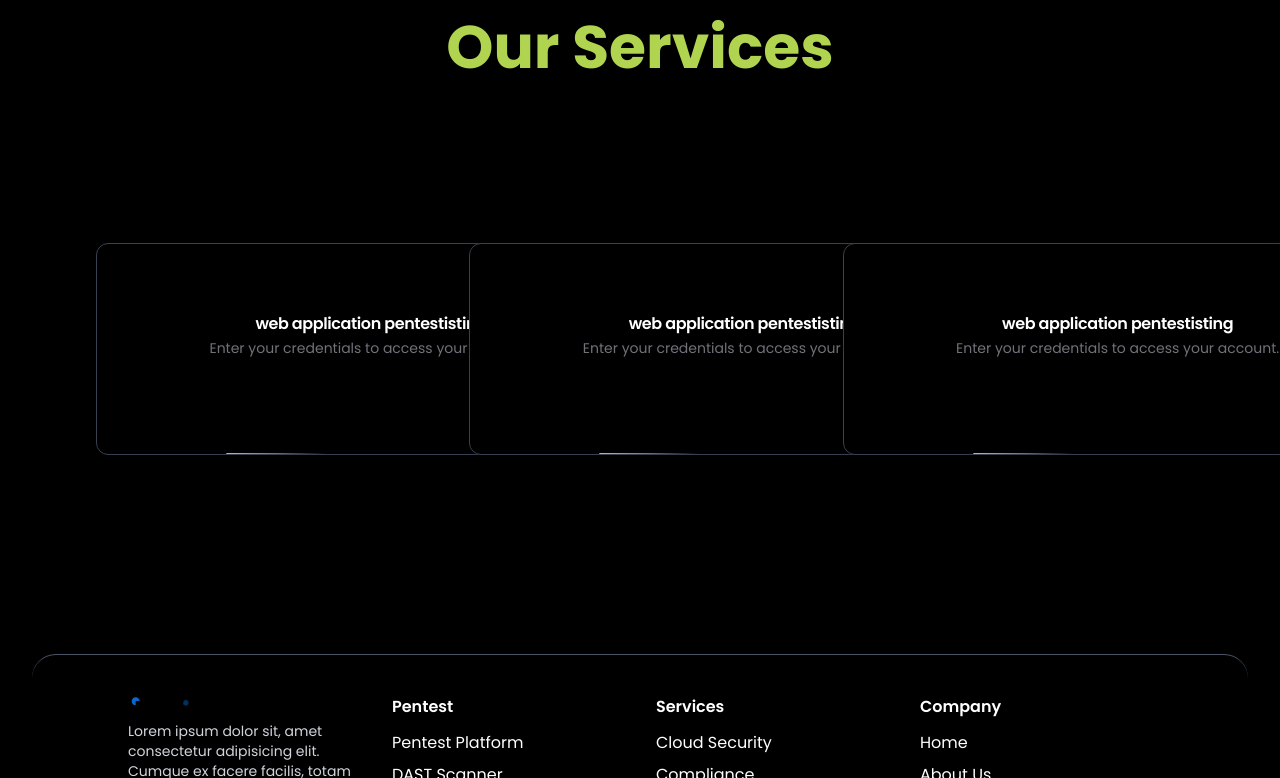
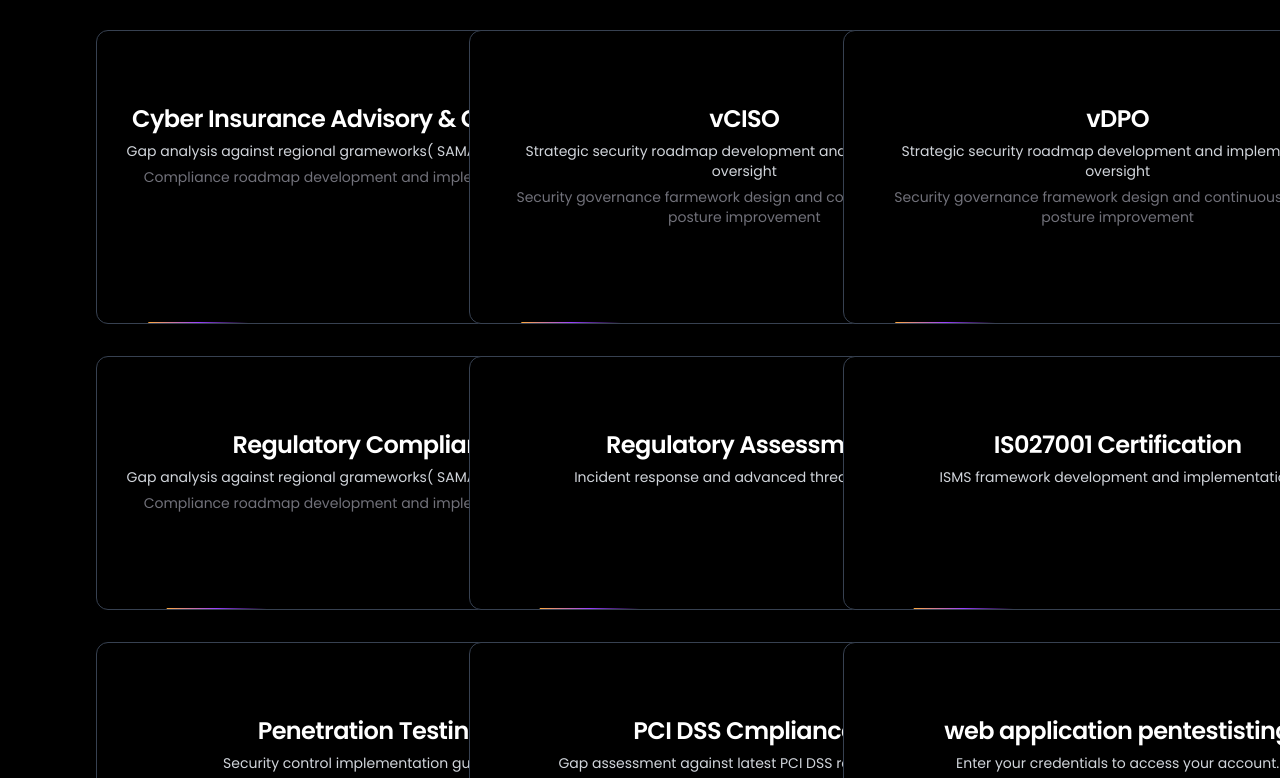
Before and after one commit to sujaykumar007/cyberprobe-X, a Next.js app: page /services in a window 1280 px wide. Shown: the part 202-980 px from the top of the page. Built offline with nearby package versions, Linux system fonts and the light colour scheme.

Commit message:
edit service card

```diff
--- a/app/custom-components/ServiceCard.tsx
+++ b/app/custom-components/ServiceCard.tsx
@@ -4,7 +4,7 @@ import {
   Card,
   CardContent,
   CardDescription,
-  CardFooter,
+
   CardHeader,
   CardTitle,
 } from "@/components/ui/card";
@@ -14,16 +14,79 @@ import {
 const services = [
   {
     id: 1,
+    name: "Cyber Insurance Advisory & Consultancy",
+    description: "Gap analysis against regional grameworks( SAMA,NESA,PDPL,CBB etc )",
+    description1: "Compliance roadmap development and implemtation guidance",
+  },
+  {
+    id: 2,
+    name: "vCISO",
+    description: "Strategic security roadmap development and implementation oversight",
+    description1:'Security governance farmework design and contionuous security posture improvement'
+  },
+  {
+    id: 3,
+    name: "vDPO",
+    description: "Strategic security roadmap development and implementaion oversight",
+    description1:'Security governance framework design and continuous security posture improvement'
+  },
+  {
+    id: 4,
+    name: "Regulatory Compliance",
+    description: "Gap analysis against regional grameworks( SAMA,NESA,PDPL,CBB etc )",
+    description1:"Compliance roadmap development and implemtation guidance"
+  },
+  {
+    id: 5,
+    name: "Regulatory Assessment",
+    description: "Incident response and advanced thread hunting",
+    descriprion1:'Evidence collection and chain of custody managment'
+  },
+  {
+    id: 6,
+    name: "IS027001 Certification",
+    description: "ISMS framework development and implementation",
+    descriprion1:"Pre-certification readliness assessment and audit support"
+  },
+  {
+    id: 7,
+    name: "Penetration Testing",
+    description: "Security control implementation guidance",
+    descriprion1:"Mitigation strategy development and execution support"
+  },
+  {
+    id: 8,
+    name: "PCI DSS Cmpliance",
+    description: "Gap assessment against latest PCI DSS requirements",
+    descriprion1:"Remediation planning and certification Preparation"
+  },
+  {
+    id: 9,
     name: "web application pentestisting",
     description: "Enter your credentials to access your account.",
   },
   {
-    id: 2,
+    id: 10,
+    name: "Cloud Penetration Testing",
+    description: "Enter your credentials to access your account.",
+  },
+  {
+    id: 11,
     name: "web application pentestisting",
     description: "Enter your credentials to access your account.",
   },
   {
-    id: 3,
+    id: 12,
+    name: "web application pentestisting",
+    description: "Enter your credentials to access your account.",
+  },
+  {
+    id: 13,
+    name: "web application pentestisting",
+    description: "Enter your credentials to access your account.",
+  },
+  {
+    id: 14,
     name: "web application pentestisting",
     description: "Enter your credentials to access your account.",
   },
@@ -36,9 +99,12 @@ export function ServiceCard() {
    { services.map((service, index) => (
       <Card className="relative w-[550px] py-12 overflow-hidden  bg-black border-opacity-35 border-gray-700">
         <CardHeader>
-          <CardTitle className="text-white">{service.name}</CardTitle>
+          <CardTitle className="text-white text-2xl">{service.name}</CardTitle>
+          <CardDescription className="text-gray-300">
+            {service.description}
+          </CardDescription>
           <CardDescription>
-            {service.description}
+            {service.description1}
           </CardDescription>
         </CardHeader>
         <CardContent>
```
